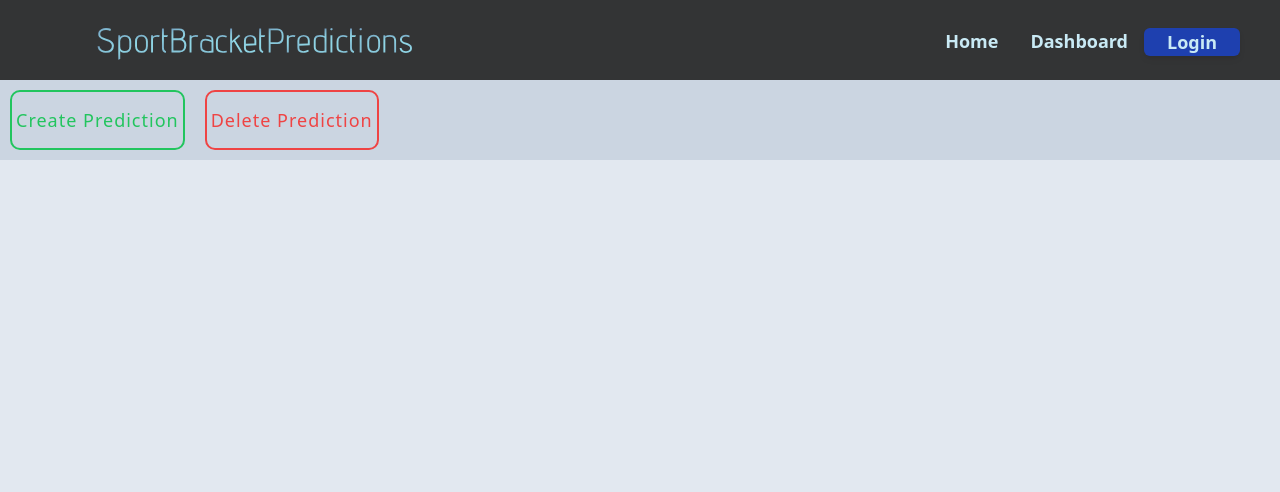
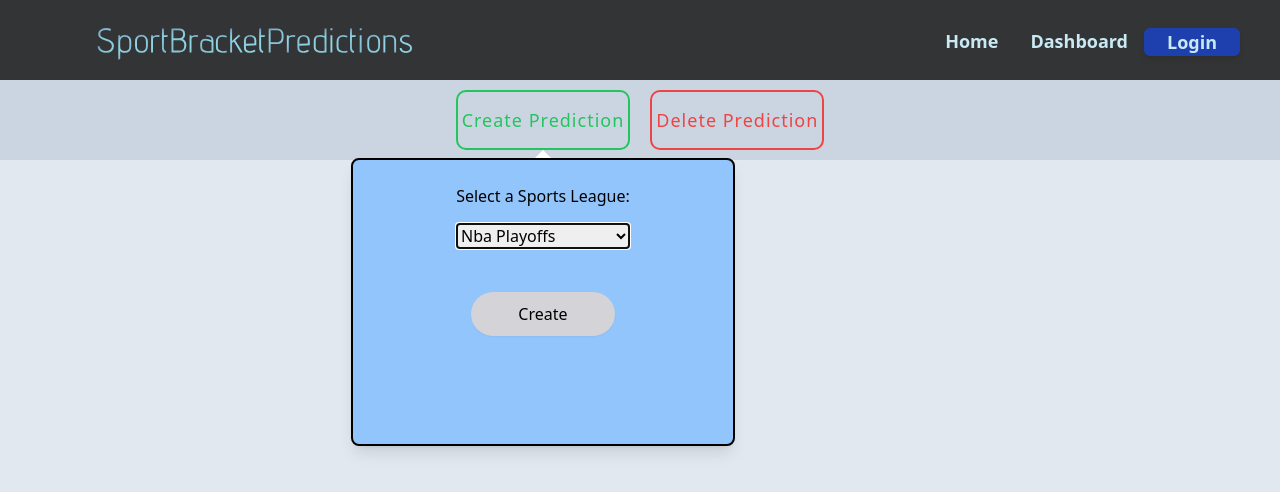
Before and after one commit to Abdirazak140/NBABracketHub, a React (Create React App) app: page /dashboard in a window 1280 px wide. Both pictures are taken after a click on the button "Create Prediction". Shown: the top 492 px of the page. Built offline with nearby package versions, Linux system fonts and the light colour scheme.

Commit message:
Users can now create a predictions

```diff
--- /dev/null
+++ b/src/components/predictionBox.tsx
@@ -0,0 +1,7 @@
+function Prediction(props: any){
+    return(
+        <div className="w-60 h-36 text-center text-black bg-white border-black rounded-md">{props.bracket}</div>
+    )
+}
+
+export default Prediction;
--- a/src/pages/Dashboard.tsx
+++ b/src/pages/Dashboard.tsx
@@ -1,14 +1,53 @@
 import Navbar from "../components/Navbar";
+import Popup from 'reactjs-popup';
+import { child, get, ref, set } from "firebase/database";
+import { database, fireApp } from "../App";
+import { getAuth } from "firebase/auth";
+import Prediction from "../components/predictionBox";
+import ReactDOM from "react-dom";
+import { useEffect } from "react";
 
 function Dashboard(){
+    const auth = getAuth(fireApp);
+    const userId = auth.currentUser?.uid;
+
+    function createPrediction(event: any){
+        const selectedLeague = document.querySelector("select[name='sportsleague']") as HTMLSelectElement;
+        const league: string = selectedLeague.value;
+        const container = document.getElementById("dashboard");
+
+        set(ref(database, `users/${userId}/predictions`),{
+            [league]: {}
+        })
+        const newPrediction = document.createElement("div");
+        ReactDOM.render(<Prediction bracket={league}/>, newPrediction)
+        container?.appendChild(newPrediction);
+    }
+
+    useEffect(() => {
+        // get(child(ref(database), `users/${userId}`)).then((snapshot) => {
+
+        // }
+    }, [])
+
     return(
         <div>
             <Navbar/>
-            <div className="w-full h-20 bg-slate-300 flex flex-row fixed top-20">
-                <button className="dashboard-btn text-green-500 border-green-500 border-2">Create Prediction</button>
+            <div className="w-full h-20 bg-slate-300 flex flex-row justify-center fixed top-20">
+                <Popup trigger={<button className="dashboard-btn text-green-500 border-green-500 border-2">Create Prediction</button>}>
+                    <form className="flex flex-col items-center border-2 border-black w-96 bg-blue-300 shadow-lg rounded-lg p-6 h-72">
+                        <h1>Select a Sports League:</h1>
+                        <select name="sportsleague" className="mt-4">
+                            <option value="NBA Playoffs">Nba Playoffs</option>
+                            <option value="NFL Playoffs">NFL Playoffs</option>
+                            <option value="Stanley Cup Playoffs">Stanley Cup Playoffs</option>
+                        </select>
+                        <button onClick={createPrediction} type="submit" className="rounded-full bg-zinc-300 shadow-sm w-36 h-11 mt-11">Create</button>
+                    </form>
+                </Popup>
                 <button className="dashboard-btn text-red-500 border-red-500 border-2">Delete Prediction</button>
             </div>
-            <div className="w-full h-screen bg-slate-200"></div>
+            <div id="dashboard" className="w-full h-screen bg-slate-200 flex flex-wrap"></div>
         </div>
     )
 }
```
